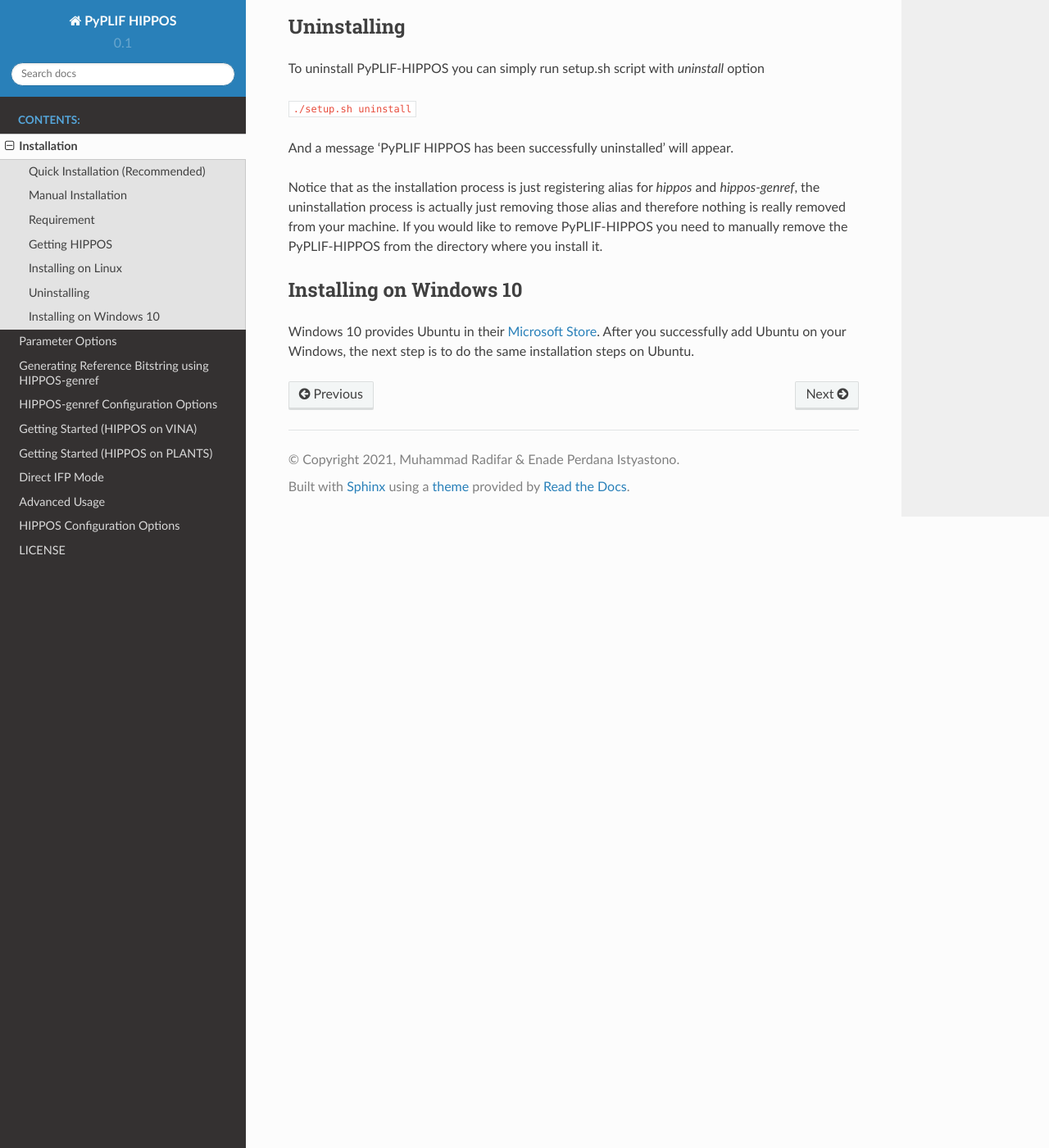
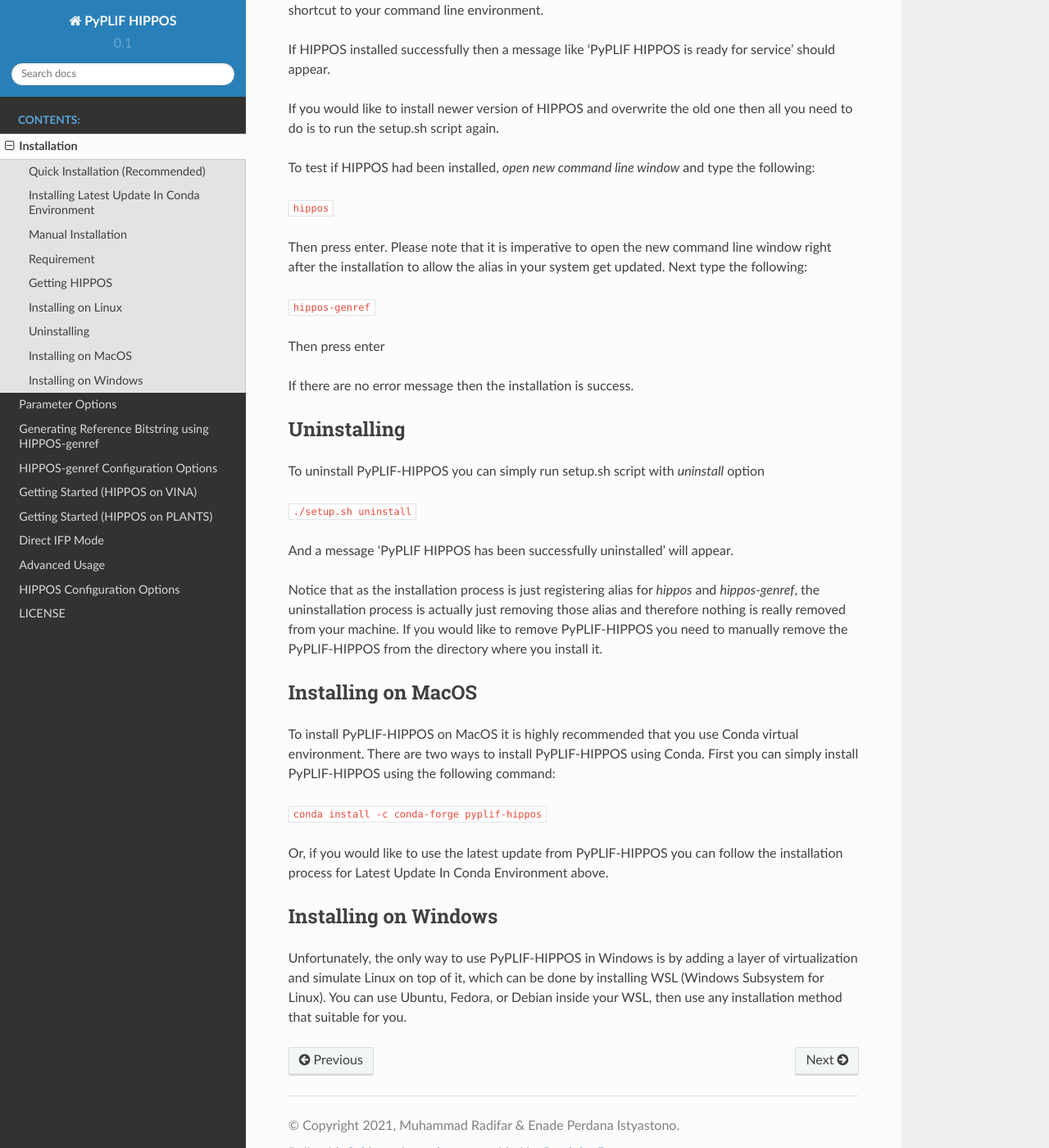
Before and after one commit to radifar/PyPLIF-HIPPOS, a Sphinx documentation site: the page built from docs/source/installation.rst, in a window 1280 px wide and 1400 px high, scrolled down 2502 px. Shown: the whole window at 82% size. Built offline with Sphinx 7.4.7 and the Read the Docs theme 2.0.0, drawn with Linux system fonts in a browser that asks for light colours; some of the changed text lies outside the part shown.

Commit message:
docs: add installation information on MacOS and Windows

```diff
--- a/docs/source/installation.rst
+++ b/docs/source/installation.rst
@@ -8,7 +8,13 @@
 can choose either Anaconda or Miniconda. If you never used Conda before then most likely Miniconda
 is more suitable for you.
 
-After you installed Conda in your machine, install HIPPOS using the following command:
+After you installed Conda in your machine, it is highly recommended to create new environment and activate
+it first:
+
+|  ``conda create -n hippos-env``
+|  ``conda activate hippos-env``
+
+then install HIPPOS using the following command:
 
 ``conda install -c conda-forge pyplif-hippos``
 
@@ -23,6 +29,21 @@
 If HIPPOS installed correctly you should get a message that inform you the configuration file not found.
 Next, you can just jump to Getting Started with PLANTS or Vina tutorial. But if you prefer not to use Conda
 then you can install HIPPOS using the instructions below.
+
+Installing Latest Update In Conda Environment
+---------------------------------------------
+
+Sometimes the changes (or new feature) in the code is not yet released and therefore
+not available in conda-forge repository, therefore the easiest way to use this latest update
+is by creating new conda environment then activate it like mentioned above.
+
+The next step is to install all the PyPLIF-HIPPOS requirements using Conda:
+
+``conda install -c conda-forge openbabel numpy bitarray``
+
+Then you can download the code from https://github.com/radifar/PyPLIF-HIPPOS,
+extract the zip file, then run the `setup.sh`. See the `Installing on Linux` instruction
+below for more details about `setup.sh` script.
 
 Manual Installation
 -------------------
@@ -120,8 +141,22 @@
 like to remove PyPLIF-HIPPOS you need to manually remove the PyPLIF-HIPPOS from
 the directory where you install it.
 
-Installing on Windows 10
-------------------------
+Installing on MacOS
+-------------------
 
-Windows 10 provides Ubuntu in their `Microsoft Store <https://www.microsoft.com/en-us/p/ubuntu/9nblggh4msv6>`_.
-After you successfully add Ubuntu on your Windows, the next step is to do the same installation steps on Ubuntu.
+To install PyPLIF-HIPPOS on MacOS it is highly recommended that you use Conda virtual environment.
+There are two ways to install PyPLIF-HIPPOS using Conda. First you can simply install PyPLIF-HIPPOS
+using the following command:
+
+``conda install -c conda-forge pyplif-hippos``
+
+Or, if you would like to use the latest update from PyPLIF-HIPPOS you can follow the installation
+process for Latest Update In Conda Environment above.
+
+Installing on Windows
+---------------------
+
+Unfortunately, the only way to use PyPLIF-HIPPOS in Windows is by adding a layer of
+virtualization and simulate Linux on top of it, which can be done by installing WSL
+(Windows Subsystem for Linux). You can use Ubuntu, Fedora, or Debian inside your WSL,
+then use any installation method that suitable for you.
```
